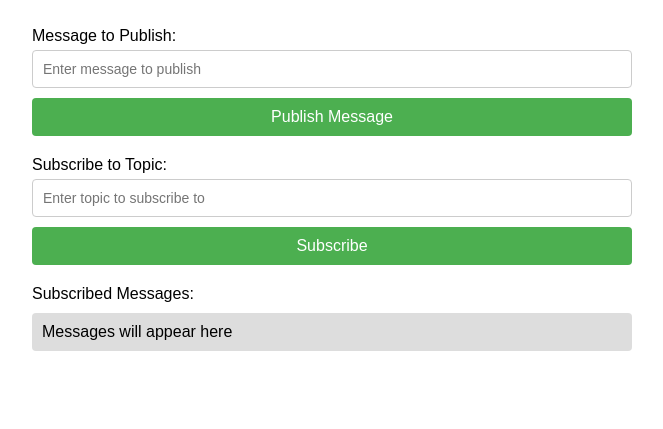
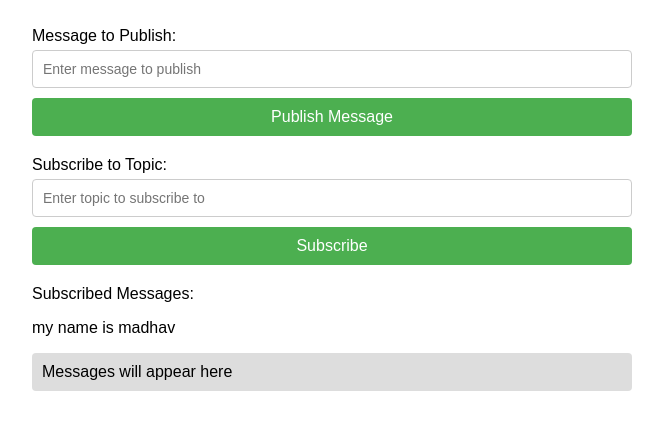
Before and after one commit to madhavraj2004/mqtt-publish_ui, a plain HTML site: page index.html in a window 1280 px wide. Shown: the part 127-556 px from the top of the page, without its empty margins (308-971 px from the left). Drawn offline with Linux system fonts and the light colour scheme; a script that the page names is missing.

Commit message:
adding developer details

```diff
--- a/index.html
+++ b/index.html
@@ -71,6 +71,7 @@
         <input type="text" id="subscribe-topic" placeholder="Enter topic to subscribe to">
         <button onclick="subscribeTopic()">Subscribe</button>
         <label>Subscribed Messages:</label>
+        <p>my name is madhav</p>
         <div class="messages" id="subscribed-messages">
             Messages will appear here
         </div>
```
